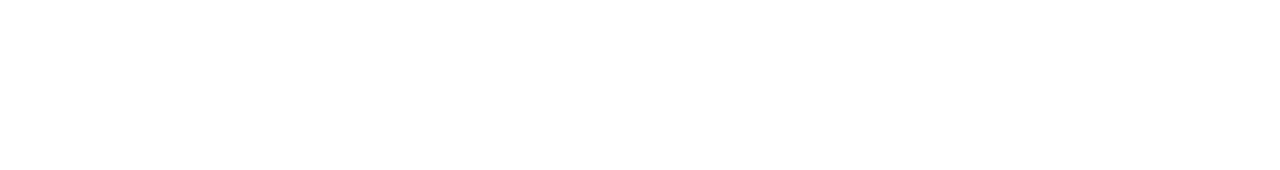
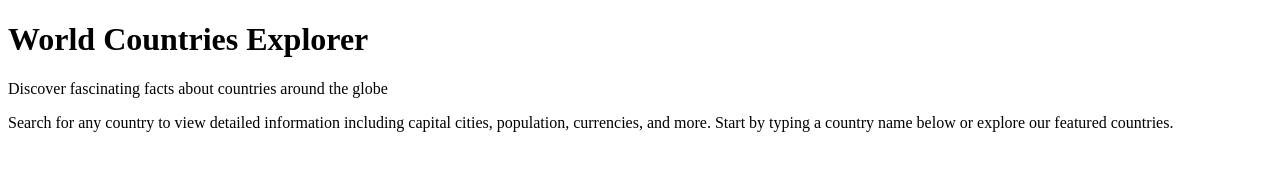
Before and after one commit to anasCSD/Country-Explorer, a plain HTML site: page index.html in a window 1280 px wide. Drawn offline with Linux system fonts and the light colour scheme.

Commit message:
update header section

```diff
--- a/index.html
+++ b/index.html
@@ -3,7 +3,25 @@
   <head>
     <meta charset="UTF-8" />
     <meta name="viewport" content="width=device-width, initial-scale=1.0" />
-    <title>Document</title>
+    <title>World Countries Explorer</title>
+
+    <link rel="stylesheet" href="styles.css" />
   </head>
-  <body></body>
+  <body>
+    <header>
+      <div class="header-content">
+        <h1>World Countries Explorer</h1>
+        <p class="tagline">
+          Discover fascinating facts about countries around the globe
+        </p>
+        <div class="header-description">
+          <p>
+            Search for any country to view detailed information including
+            capital cities, population, currencies, and more. Start by typing a
+            country name below or explore our featured countries.
+          </p>
+        </div>
+      </div>
+    </header>
+  </body>
 </html>
```
Also changed, not shown: styles.css (added).
